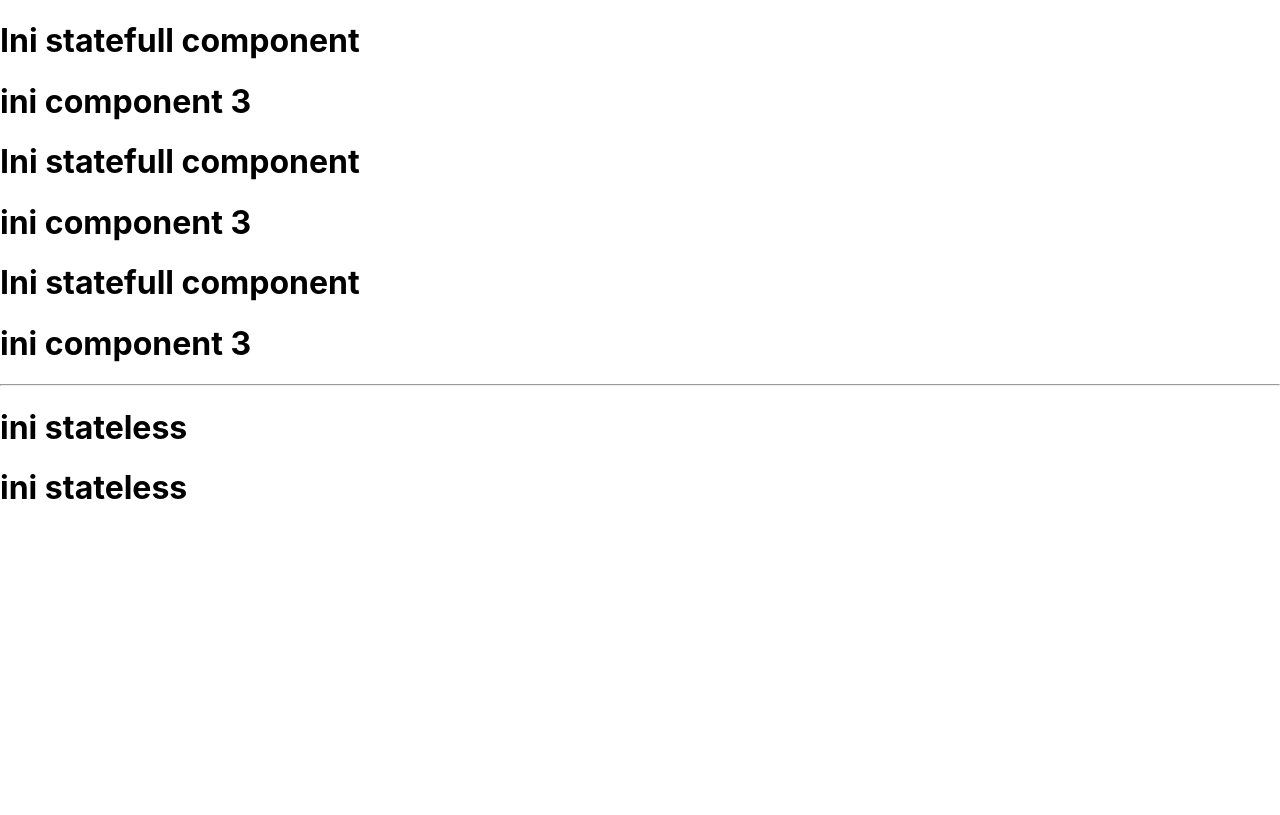
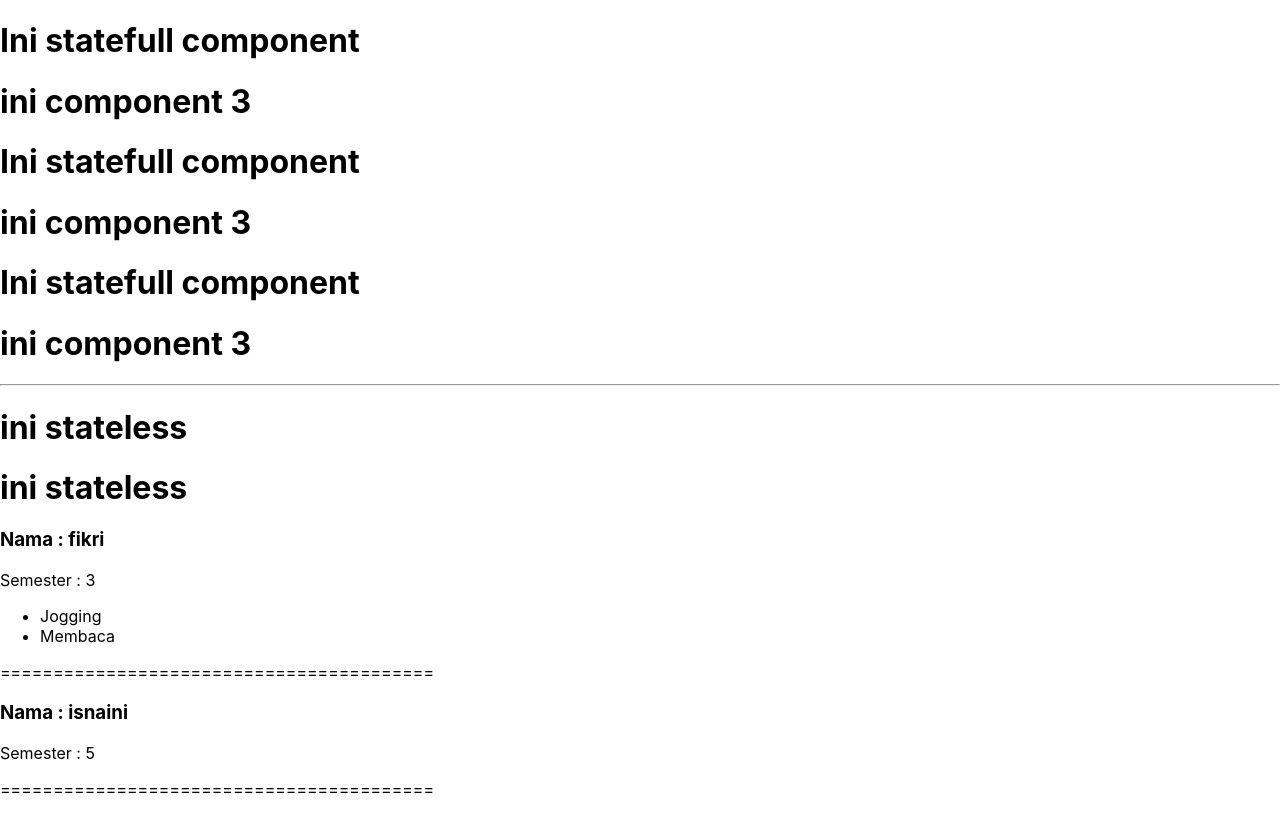
Before and after one commit to FuadFikri/learn-react, a React (Create React App) app: page / in a window 1280 px wide. Built offline with nearby package versions, Linux system fonts and the light colour scheme.

Commit message:
props pada statefull component

```diff
--- a/src/App.js
+++ b/src/App.js
@@ -1,3 +1,4 @@
+import Biodata from './component/Biodata';
 import Component1 from './component/Component1';
 import Component2 from './component/Component2';
 
@@ -13,9 +14,24 @@ function App() {
    <Component2/>
    <Component2/>
 
+<Biodata nama="fikri" semester="3" hobi={<Hobi/>} />
+<Biodata nama="isnaini" semester="5"/>
+
     </div>
 
   );
 }
 
+
+// component hobi
+const Hobi = () => {
+  return (
+    <ul>
+      <li>Jogging</li>
+      <li>Membaca</li>
+    </ul>
+  )
+}
+
+
 export default App;
--- /dev/null
+++ b/src/component/Biodata.js
@@ -0,0 +1,21 @@
+
+import React, {Component} from 'react';
+
+
+class Biodata extends Component{
+    render() {
+        return (
+            <div>
+
+                <h3>Nama : {this.props.nama}</h3>
+                <p>Semester :  {this.props.semester} </p>
+                <div>
+                    {this.props.hobi}
+                </div>
+                <p>=========================================</p>
+            </div>
+        )
+    }
+}
+
+export default Biodata;
```
